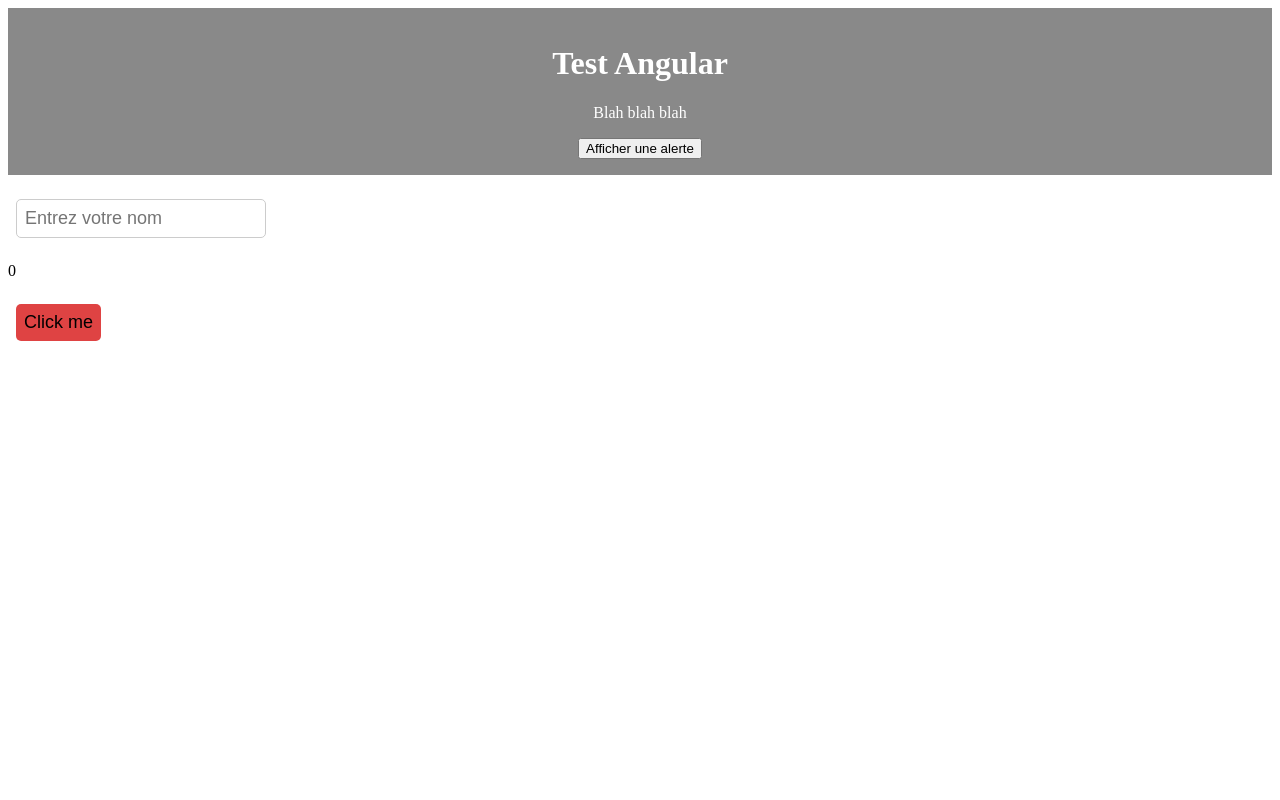
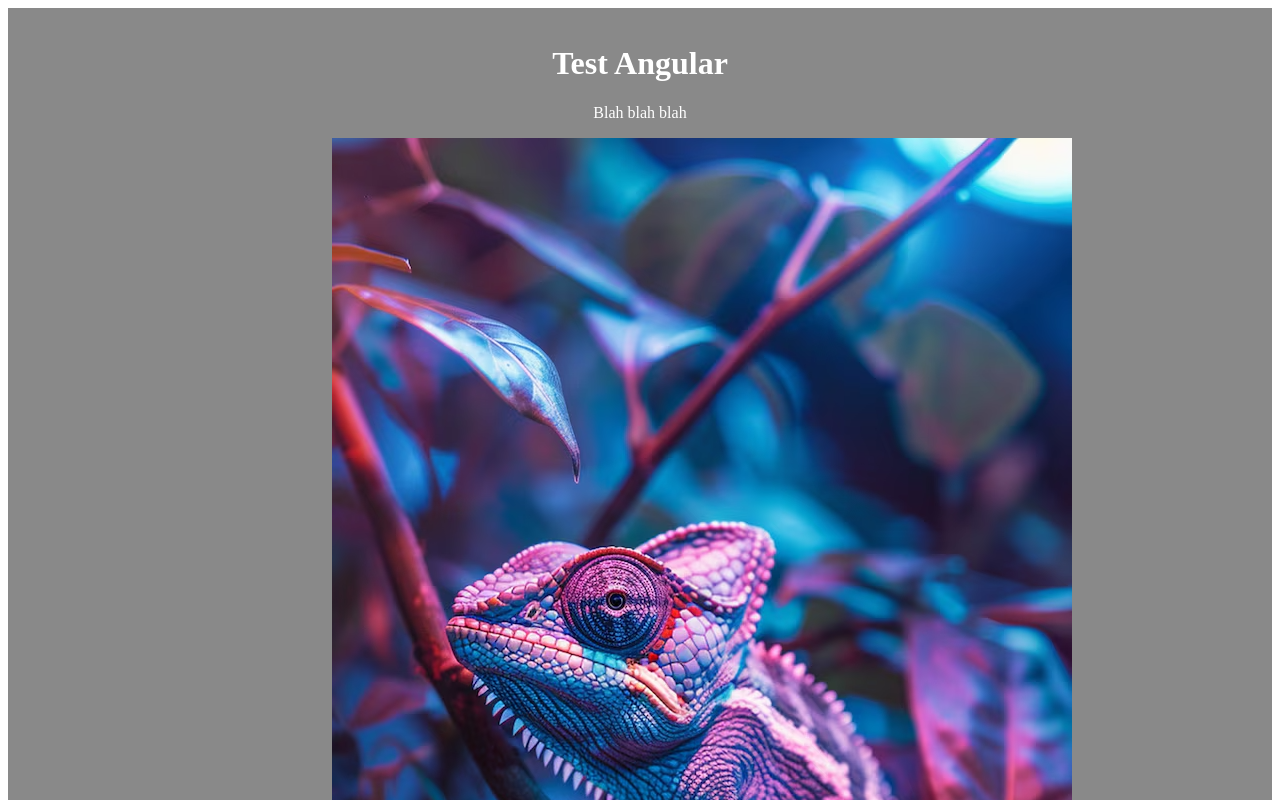
Before and after one commit to LucasAliasElvennope/Test-Angular, an Angular app: page / in a window 1280 px wide. Shown: the top 800 px of the page. Built offline with nearby package versions, Linux system fonts and the light colour scheme.

Commit message:
feat : added the assets folder, as well as an image and modified the json to use the image

```diff
--- a/angular.json
+++ b/angular.json
@@ -23,7 +23,8 @@
             "assets": [
               {
                 "glob": "**/*",
-                "input": "public"
+                "input": "src/assets",
+                "output": "assets"
               }
             ],
             "styles": [
--- a/src/app/header/header.component.html
+++ b/src/app/header/header.component.html
@@ -2,4 +2,5 @@
     <h1>Test Angular</h1>
     <p>Blah blah blah</p>
     <button (click)="afficherAlerte()">Afficher une alerte</button>
+    <img [src]="Image" alt="Logo">
 </header>
--- a/src/app/header/header.component.ts
+++ b/src/app/header/header.component.ts
@@ -5,6 +5,9 @@
   styleUrls: ['./header.component.scss']
 })
 export class Header {
+
+  Image : string ="assets/gg.png";
+
   afficherAlerte() {
     alert('Salut');
   }
```
Also changed, not shown: src/assets/gg.png (added).
